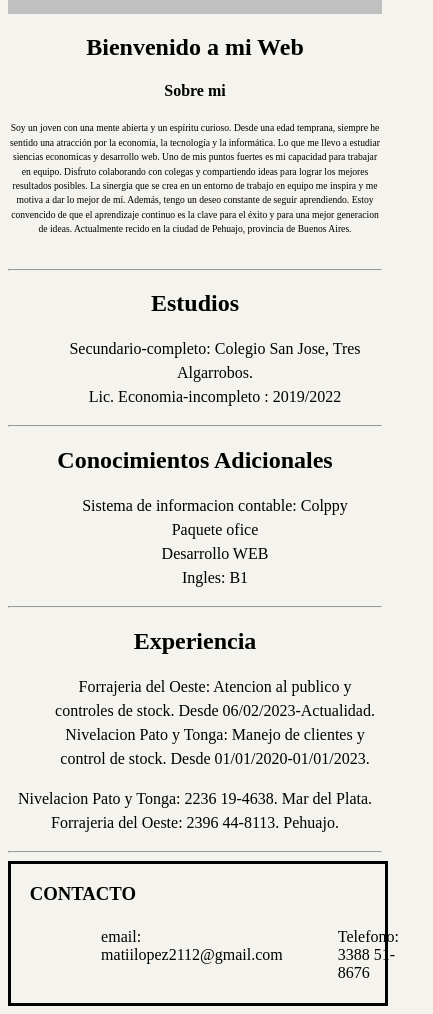
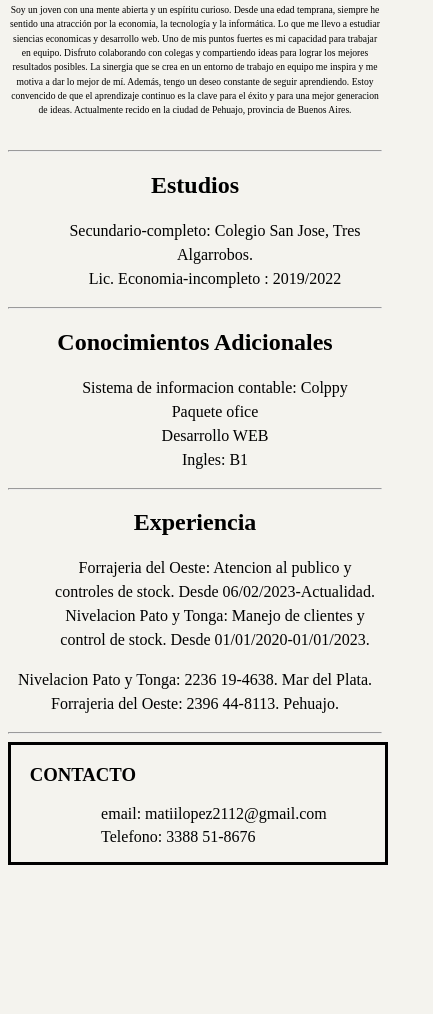
Before and after one commit to MatiasLopez00/CurriculumVitae, a plain HTML site: page index.html in a window 390 px wide. Shown: the part 474-1488 px from the top of the page, 433 px wide, since content can reach past the window. After the commit the page ends 1347 px from the top, so only its background shows below. Drawn offline with Linux system fonts and the light colour scheme.

Commit message:
MobileActivo

```diff
--- a/sass/main.scss
+++ b/sass/main.scss
@@ -97,4 +97,41 @@ body{
             }
        }
     }
+    @media screen and (max-width: 768px){
+
+
+        header{
+            .headerdiv{
+                .fotito{
+                    img{
+                        width: 55%;
+                        height: 55%;
+                    }
+                }
+            }
+        }
+
+
+        footer{
+            #Contacto{
+                border: solid black;
+                width: 100%;
+                .listaContacto{
+                    display: block;
+
+
+                    li{
+
+                        list-style: none;
+                        font-size: 1rem;
+
+
+                    }
+
+                }
+           }
+        }
+    }
+
+
 }
```
Also changed, not shown: css/main.css, 1 other file.
